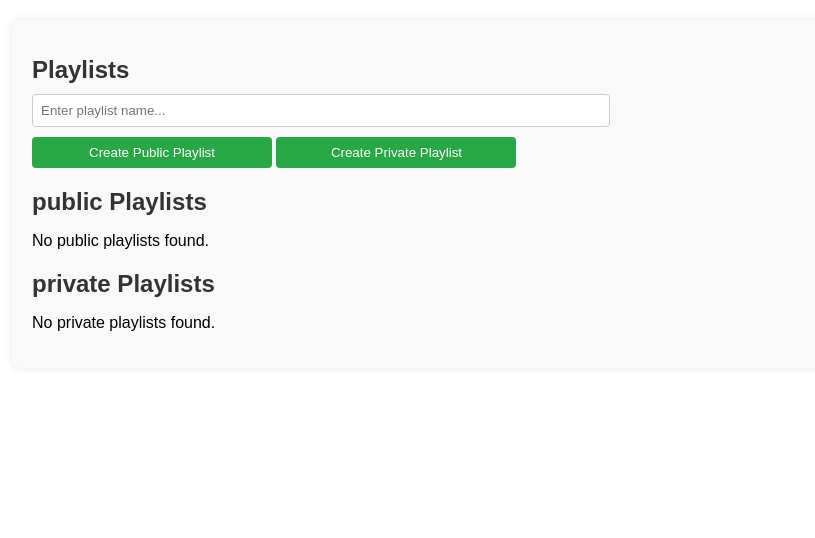
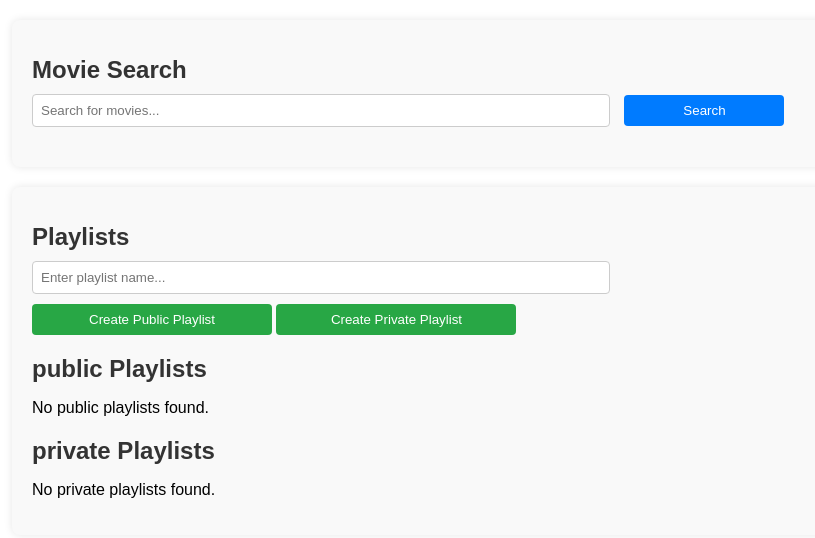
Before and after one commit to rohit27-02/movie-search, a plain HTML site: page index.html in a window 1280 px wide. Shown: the whole page, without its empty margins (208-1023 px from the left). Drawn offline with Linux system fonts and the light colour scheme.

Commit message:
bug fixes

```diff
--- a/index.html
+++ b/index.html
@@ -8,17 +8,13 @@
   </head>
   <body>
     <div class="loader-container" id="loaderContainer">
-      <div class="container">
-        <h1>Movie Search</h1>
-        <input
-          type="text"
-          id="searchInput"
-          placeholder="Search for movies..."
-        />
-        <button id="searchButton">Search</button>
-        <div id="searchResults" class="movies-container"></div>
-        <div class="loader"></div>
-      </div>
+      <div class="loader"></div>
+    </div>
+    <div class="container">
+      <h1>Movie Search</h1>
+      <input type="text" id="searchInput" placeholder="Search for movies..." />
+      <button id="searchButton">Search</button>
+      <div id="searchResults" class="movies-container"></div>
     </div>
 
     <div class="container">
```
Also changed, not shown: styles.css (line endings or trailing spaces).
